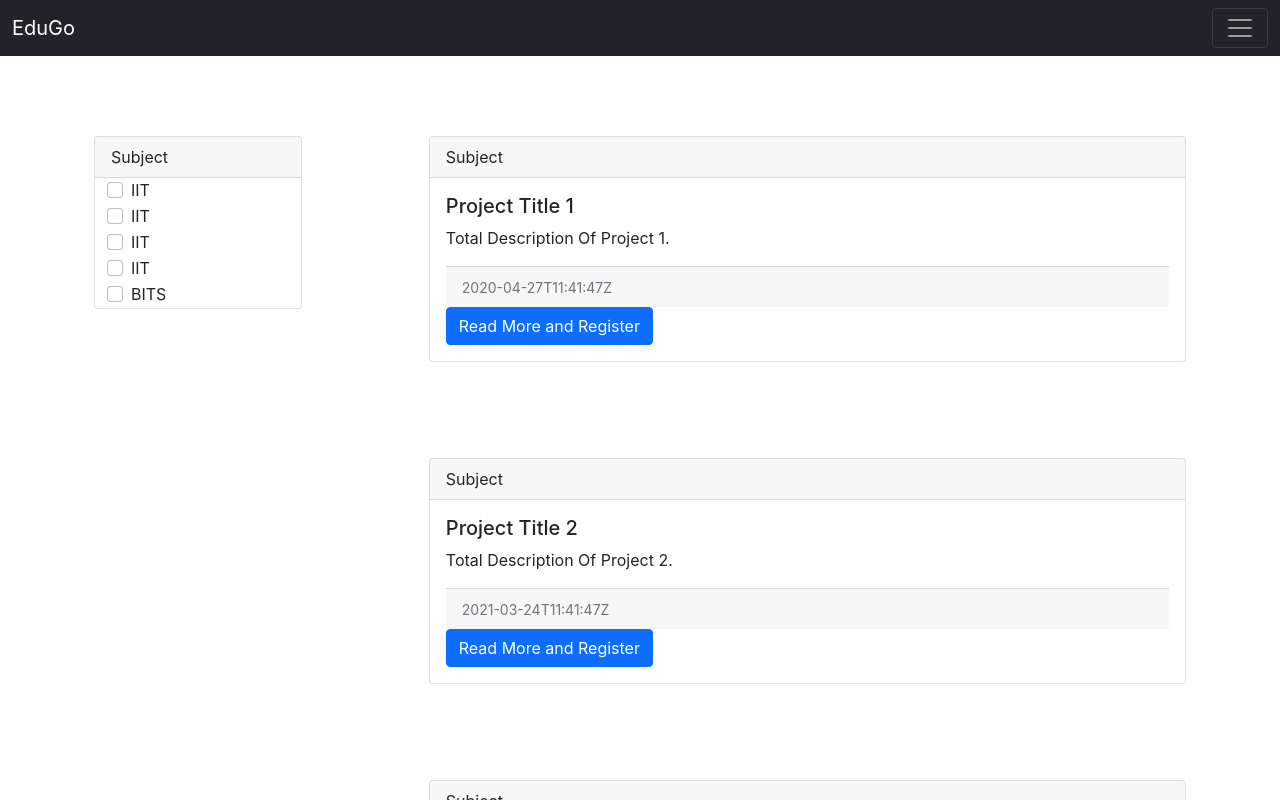
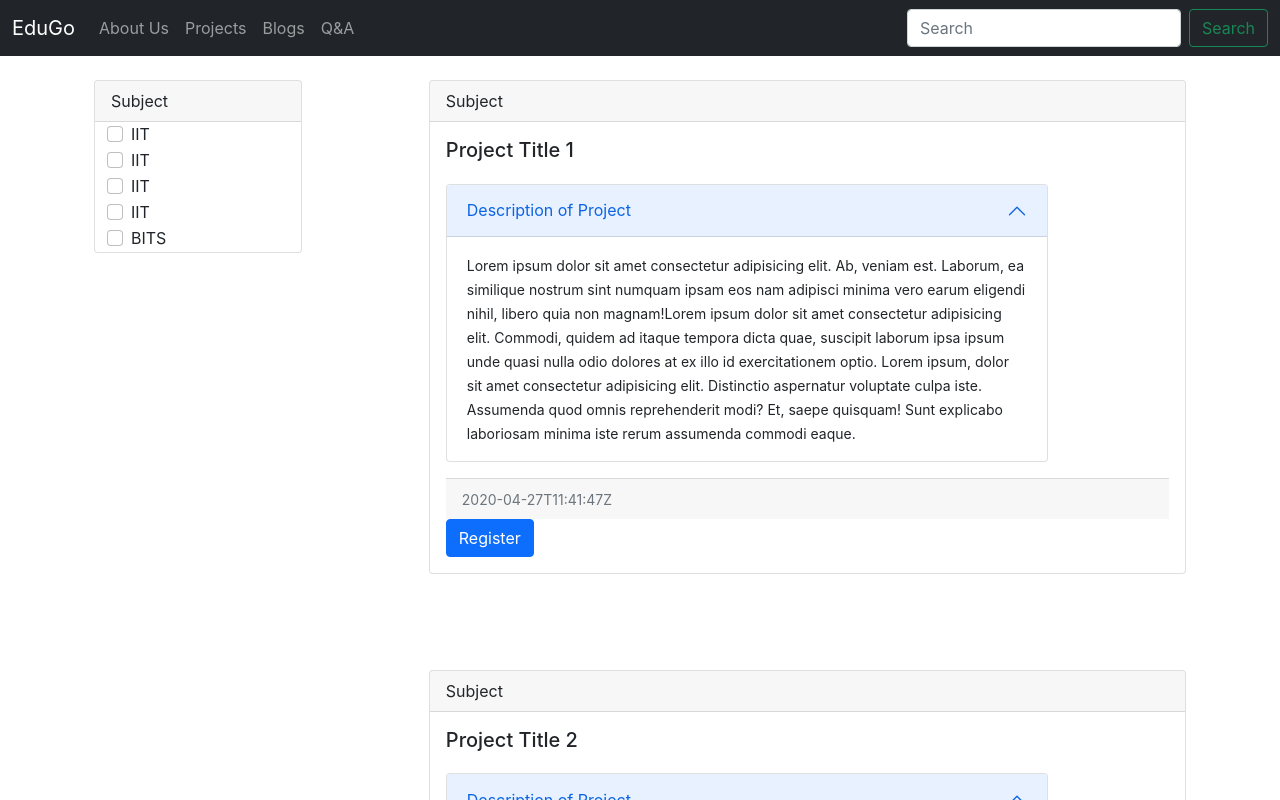
Before and after one commit to sreejit-chatterjee/EduGo, a React (Create React App) app in the folder edugo/: page /projects in a window 1280 px wide. Shown: the top 800 px of the page. Built offline with nearby package versions, Linux system fonts and the light colour scheme.

Commit message:
NavBar Changed

```diff
--- a/edugo/src/SampleOut.json
+++ b/edugo/src/SampleOut.json
@@ -5,7 +5,7 @@
         "title": "Project Title 1 ",
         "description": "Description for Project title 1",
         "datePublished": "2020-04-27T11:41:47Z",
-        "content": "Total Description Of Project 1.",
+        "content": "Lorem ipsum dolor sit amet consectetur adipisicing elit. Ab, veniam est. Laborum, ea similique nostrum sint numquam ipsam eos nam adipisci minima vero earum eligendi nihil, libero quia non magnam!Lorem ipsum dolor sit amet consectetur adipisicing elit. Commodi, quidem ad itaque tempora dicta quae, suscipit laborum ipsa ipsum unde quasi nulla odio dolores at ex illo id exercitationem optio. Lorem ipsum, dolor sit amet consectetur adipisicing elit. Distinctio aspernatur voluptate culpa iste. Assumenda quod omnis reprehenderit modi? Et, saepe quisquam! Sunt explicabo laboriosam minima iste rerum assumenda commodi eaque.",
         "uni": "IIT",
         "tag": "DSA"
     },
@@ -43,6 +43,6 @@
         "description": "Description for Project title 5",
         "datePublished": "2021-03-24T11:41:47Z",
         "content": "Total Description Of Project 5.",
-        "uni" : "BITS"
+        "uni": "BITS"
     }
 ]
--- a/edugo/src/components/NavBar.js
+++ b/edugo/src/components/NavBar.js
@@ -3,7 +3,7 @@ import React from "react";
 export default function NavBar(props) {
   return (
     <div>
-      <nav className="navbar fixed-topnavbar-expand-lg navbar-dark bg-dark">
+      <nav className="navbar fixed-top navbar-expand-lg navbar-dark bg-dark">
         <div className="container-fluid">
           <a className="navbar-brand" href="/">
             EduGo
@@ -22,105 +22,24 @@ export default function NavBar(props) {
           <div className="collapse navbar-collapse" id="navbarSupportedContent">
             <ul className="navbar-nav me-auto mb-2 mb-lg-0">
               <li class="nav-item">
-                <a class="nav-link active" aria-current="page" href="#">
+                <a class="nav-link " aria-current="page" href="#">
                   About Us
                 </a>
               </li>
-              <li className="nav-item dropdown">
-                <a
-                  className="nav-link dropdown-toggle"
-                  href="#"
-                  id="navbarDropdown"
-                  role="button"
-                  data-bs-toggle="dropdown"
-                //   aria-expanded="false"
-                >
+              <li className="nav-item ">
+              <a class="nav-link " aria-current="page" href="#">
                   Projects
                 </a>
-                <ul className="dropdown-menu" aria-labelledby="navbarDropdown">
-                  <li>
-                    <a className="dropdown-item" href="#">
-                      Action
-                    </a>
-                  </li>
-                  <li>
-                    <a className="dropdown-item" href="#">
-                      Another action
-                    </a>
-                  </li>
-                  <li>
-                    <hr className="dropdown-divider" />
-                  </li>
-                  <li>
-                    <a className="dropdown-item" href="#">
-                      Something else here
-                    </a>
-                  </li>
-                </ul>
               </li>
-              <li className="nav-item dropdown">
-                <a
-                  className="nav-link dropdown-toggle"
-                  href="#"
-                  id="navbarDropdown"
-                  role="button"
-                  data-bs-toggle="dropdown"
-                  aria-expanded="false"
-                >
+              <li className="nav-item ">
+              <a class="nav-link" aria-current="page" href="#">
                   Blogs
                 </a>
-                <ul className="dropdown-menu" aria-labelledby="navbarDropdown">
-                  <li>
-                    <a className="dropdown-item" href="#">
-                      Action
-                    </a>
-                  </li>
-                  <li>
-                    <a className="dropdown-item" href="#">
-                      Another action
-                    </a>
-                  </li>
-                  <li>
-                    <hr className="dropdown-divider" />
-                  </li>
-                  <li>
-                    <a className="dropdown-item" href="#">
-                      Something else here
-                    </a>
-                  </li>
-                </ul>
               </li>
-              <li className="nav-item dropdown">
-                <a
-                  className="nav-link dropdown-toggle"
-                  href="#"
-                  id="navbarDropdown"
-                  role="button"
-                  data-bs-toggle="dropdown"
-                  aria-expanded="false"
-                >
-                  Questions/Doubts
+              <li className="nav-item ">
+              <a class="nav-link" aria-current="page" href="#">
+                  Q&A
                 </a>
-                <ul className="dropdown-menu" aria-labelledby="navbarDropdown">
-                  <li>
-                    <a className="dropdown-item" href="#">
-                      Action
-                    </a>
-                  </li>
-                  <li>
-                    <a className="dropdown-item" href="#">
-                      Another action
-                    </a>
-                  </li>
-                  <li>
-                    <hr className="dropdown-divider" />
-                  </li>
-                  <li>
-                    <a className="dropdown-item" href="#">
-                      Something else here
-                    </a>
-                  </li>
-                </ul>
               </li>
             </ul>
             <form className="d-flex">
--- a/edugo/src/components/ProjectItems.js
+++ b/edugo/src/components/ProjectItems.js
@@ -1,14 +1,25 @@
-import React from 'react';
-import PropTypes from 'prop-types';
-import ReadMore from './ReadMore';
+import React from "react";
+import PropTypes from "prop-types";
+import ReadMore from "./ReadMore";
 import { Link } from "react-router-dom";
-import { useState } from 'react';
+import { useState } from "react";
 
-const ProjectItems = (props) =>{
+const ProjectItems = (props) => {
   const [title, setTitle] = useState("");
-    const titleSet = ()=>{
+  const titleSet = () => {
     setTitle(props.title);
+  };
+  const [displayIt, setDisplayIt] = useState("inline");
+  const DisplaySet = () =>{
+    if(displayIt==="none"){
+        setDisplayIt("inline")
     }
+    else if(displayIt==="inline"){
+        setDisplayIt("none")
+    }
+
+  }
+//   const a = key;
   return (
     //   <Router>
 
@@ -16,24 +27,56 @@ const ProjectItems = (props) =>{
       <div class="card my-5">
         <div class="card-header">Subject</div>
         <div class="card-body">
-          <h5 class="card-title" onClick={titleSet}>{props.title}</h5>
-          <p class="card-text">
-            {props.content}
+          <h5 class="card-title" onClick={titleSet}>
+            {props.title}
+          </h5>
+          <p class="card-text-sm" style={{marginTop : "3%"}}>
+            <div class="accordion col-md-10" id="accordionExample">
+              <div class="accordion-item">
+                <h2 class="accordion-header" id="headingOne">
+                  <button
+                    class="accordion-button"
+                    type="button"
+                    data-bs-toggle="collapse"
+                    data-bs-target="#collapseOne"
+                    aria-expanded="true"
+                    aria-controls="collapseOne"
+                    onClick={DisplaySet}
+                  >
+                    Description of Project
+
+                  </button>
+                </h2>
+                <div
+                  id="collapseOne"
+                  class="accordion-collapse collapse show"
+                  aria-labelledby="headingOne"
+                  data-bs-parent="#accordionExample"
+                >
+                  <div class="accordion-body" style={{display : {displayIt}}}  key={props.key}>
+                  {/* <div class="accordion-body"> */}
+                    <small>{props.content}</small>
+                  </div>
+                </div>
+              </div>
+            </div>
+
+            {/* {props.content} */}
           </p>
           <div className="card-footer">
             <p class="card-text">
               <small class="text-muted">{props.date}</small>
             </p>
           </div>
-          <Link to="/readmore" class="btn btn-primary" >
-            Read More and Register
-            {/* <ReadMore title = {props.title}/> */}
+          <Link to="/readmore" class="btn btn-primary">
+            Register
+            {/* <ReadMore title = {setTitle}/> */}
           </Link>
         </div>
       </div>
     </div>
-  )
-}
+  );
+};
 
 // ProjectItems.propTypes = {
 
--- a/edugo/src/components/Projects.js
+++ b/edugo/src/components/Projects.js
@@ -27,10 +27,16 @@ const Projects = (props) => {
               <div>
                 <ProjectItems
                   title={element.title ? element.title.slice(0, 45) : ""}
-                  content={element.content ? element.content.slice(0, 80) : ""}
+                //   content={element.content ? element.content.slice(0, 80) : ""}
+                  content={element.content}
                   date={element.datePublished}
                   author={element.author}
+                  key = {element.id}
                 />
+                <div>
+
+                </div>
+
               </div>
             );
           })}
```
Also changed, not shown: edugo/src/components/Questions.js (added). Lines whose indentation alone changed are shown as unchanged.
